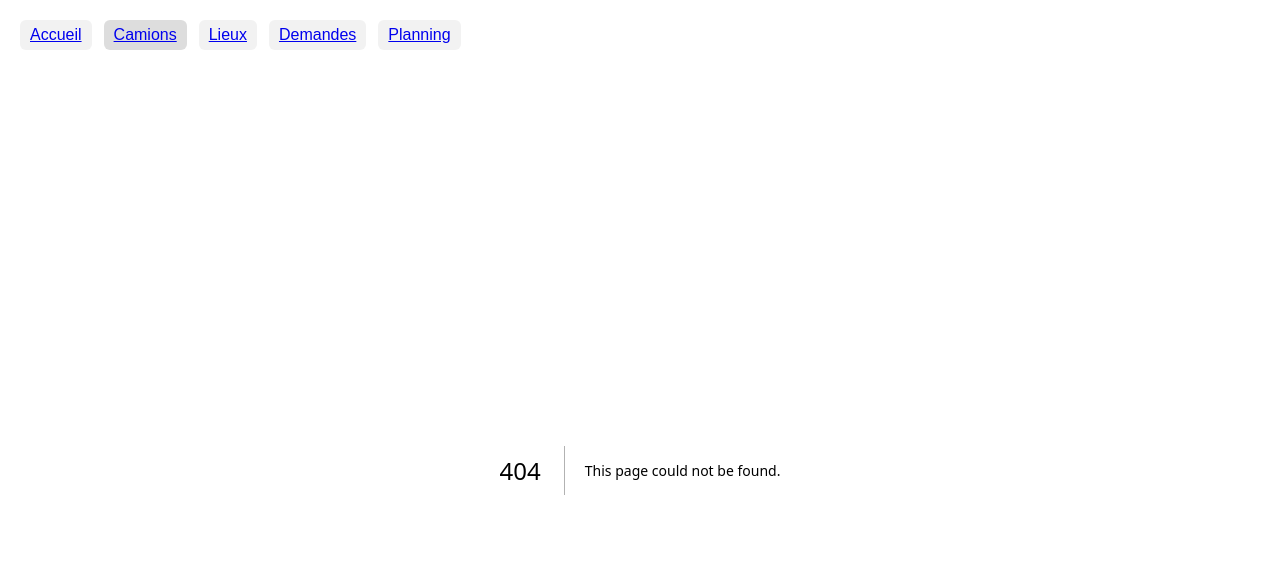
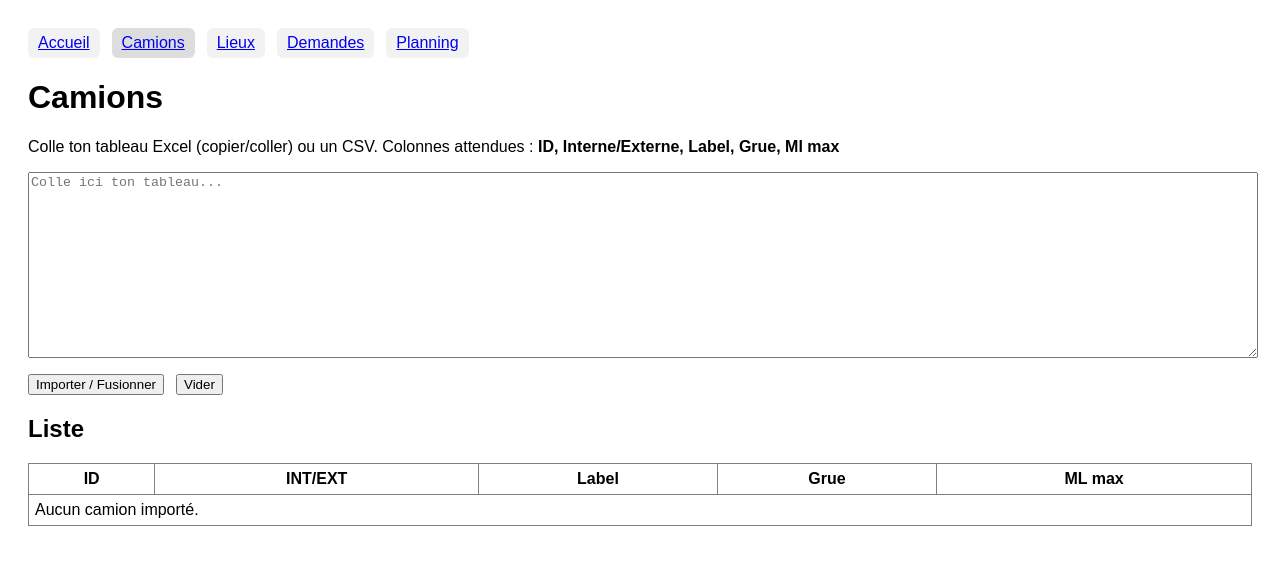
Before and after one commit to QuentinLansival/dispatch-mvp, a Next.js app: page /camions in a window 1280 px wide. Before the commit this address had no page. Shown: the top 564 px of the page. Built offline with nearby package versions, Linux system fonts and the light colour scheme.

Commit message:
Create page.tsx

```diff
--- /dev/null
+++ b/src/app/camions/page.tsx
@@ -0,0 +1,115 @@
+"use client";
+
+import { useEffect, useState } from "react";
+import { Storage, Truck } from "../../lib/storage";
+import { parseDelimited, toBoolOuiNon, toNumberSmart } from "../../lib/parseTable";
+
+export default function CamionsPage() {
+  const [raw, setRaw] = useState("");
+  const [trucks, setTrucks] = useState<Truck[]>([]);
+  const [msg, setMsg] = useState<string>("");
+
+  useEffect(() => {
+    setTrucks(Storage.getTrucks());
+  }, []);
+
+  function save(next: Truck[]) {
+    setTrucks(next);
+    Storage.setTrucks(next);
+  }
+
+  function importData() {
+    setMsg("");
+    const rows = parseDelimited(raw);
+    if (!rows.length) { setMsg("Rien à importer."); return; }
+
+    const required = ["ID", "Interne/Externe", "Label", "Grue", "Ml max"];
+    const headers = Object.keys(rows[0]);
+    const missing = required.filter(h => !headers.includes(h));
+    if (missing.length) {
+      setMsg(`Colonnes manquantes: ${missing.join(", ")}`);
+      return;
+    }
+
+    const mapped: Truck[] = rows
+      .map(r => {
+        const id = r["ID"]?.trim();
+        if (!id) return null;
+
+        const ie = (r["Interne/Externe"]?.trim().toUpperCase() === "EXT") ? "EXT" : "INT";
+        const label = (r["Label"]?.trim() || id);
+        const hasCrane = toBoolOuiNon(r["Grue"]);
+        const mlMax = toNumberSmart(r["Ml max"]) ?? 0;
+
+        return { id, internalExternal: ie, label, hasCrane, mlMax };
+      })
+      .filter(Boolean) as Truck[];
+
+    // merge by id
+    const map = new Map(trucks.map(t => [t.id, t]));
+    for (const t of mapped) map.set(t.id, t);
+
+    save(Array.from(map.values()).sort((a,b)=>a.id.localeCompare(b.id)));
+    setMsg(`Import OK: ${mapped.length} lignes (fusion).`);
+  }
+
+  function edit(i: number, key: keyof Truck, value: string) {
+    const next = [...trucks];
+    const t = { ...next[i] };
+
+    if (key === "mlMax") t.mlMax = Number(value.replace(",", "."));
+    else if (key === "hasCrane") t.hasCrane = value.toLowerCase() === "oui" || value.toLowerCase() === "true";
+    else if (key === "internalExternal") t.internalExternal = (value.toUpperCase() === "EXT" ? "EXT" : "INT");
+    else t[key] = value as any;
+
+    next[i] = t;
+    save(next);
+  }
+
+  return (
+    <div>
+      <h1>Camions</h1>
+      <p>Colle ton tableau Excel (copier/coller) ou un CSV. Colonnes attendues : <b>ID, Interne/Externe, Label, Grue, Ml max</b></p>
+
+      <textarea
+        style={{ width: "100%", minHeight: 180 }}
+        value={raw}
+        onChange={e => setRaw(e.target.value)}
+        placeholder="Colle ici ton tableau..."
+      />
+
+      <div style={{ display: "flex", gap: 12, alignItems: "center", margin: "12px 0" }}>
+        <button onClick={importData}>Importer / Fusionner</button>
+        <button onClick={() => setRaw("")}>Vider</button>
+        <span>{msg}</span>
+      </div>
+
+      <h2>Liste</h2>
+      <table border={1} cellPadding={6} style={{ borderCollapse: "collapse", width: "100%" }}>
+        <thead>
+          <tr>
+            <th>ID</th>
+            <th>INT/EXT</th>
+            <th>Label</th>
+            <th>Grue</th>
+            <th>ML max</th>
+          </tr>
+        </thead>
+        <tbody>
+          {trucks.map((t, i) => (
+            <tr key={t.id}>
+              <td><input value={t.id} onChange={e => edit(i, "id", e.target.value)} /></td>
+              <td><input value={t.internalExternal} onChange={e => edit(i, "internalExternal", e.target.value)} /></td>
+              <td><input value={t.label} onChange={e => edit(i, "label", e.target.value)} /></td>
+              <td><input value={String(t.hasCrane)} onChange={e => edit(i, "hasCrane", e.target.value)} /></td>
+              <td><input value={String(t.mlMax)} onChange={e => edit(i, "mlMax", e.target.value)} /></td>
+            </tr>
+          ))}
+          {!trucks.length && (
+            <tr><td colSpan={5}>Aucun camion importé.</td></tr>
+          )}
+        </tbody>
+      </table>
+    </div>
+  );
+}
```
